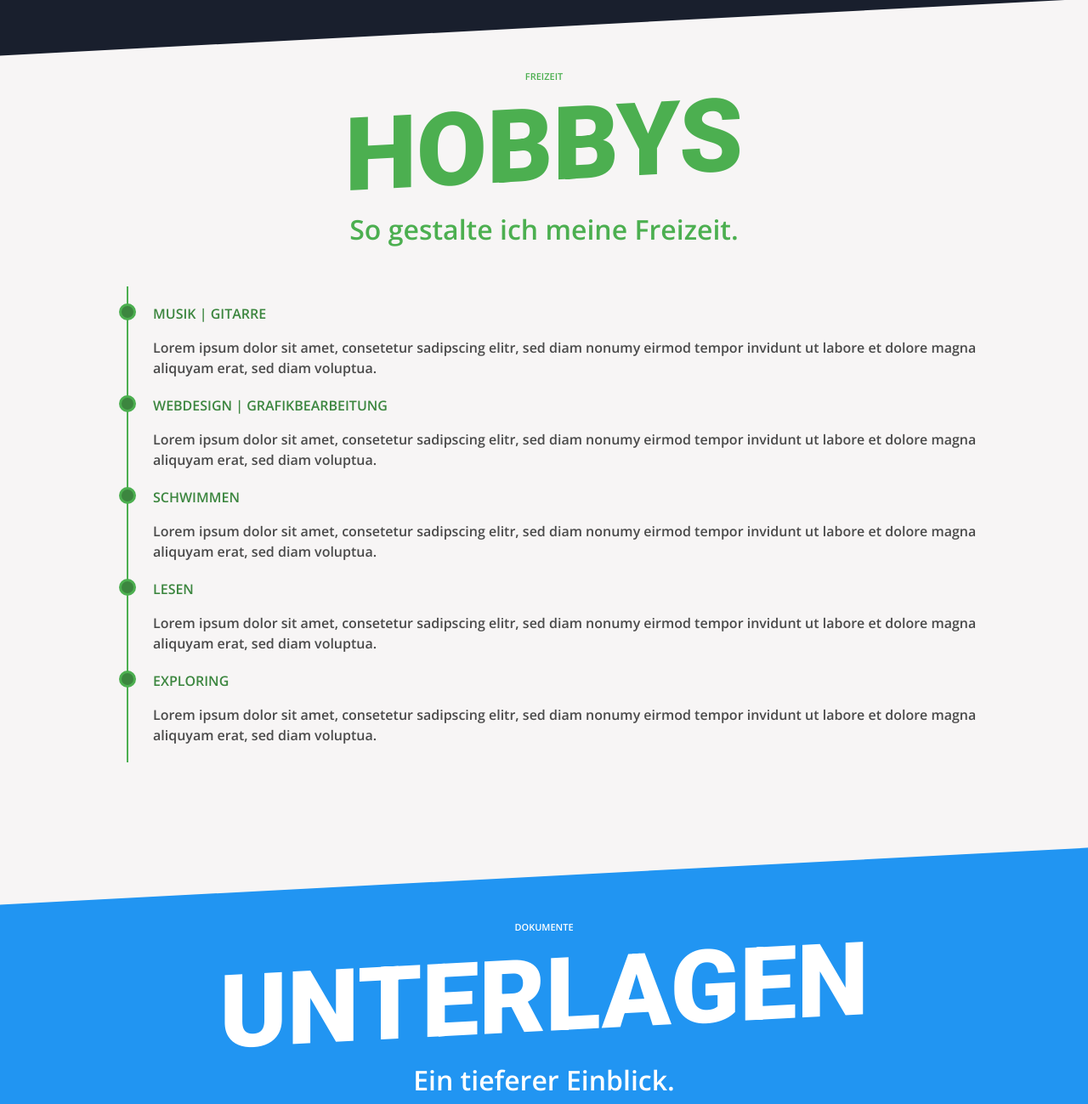
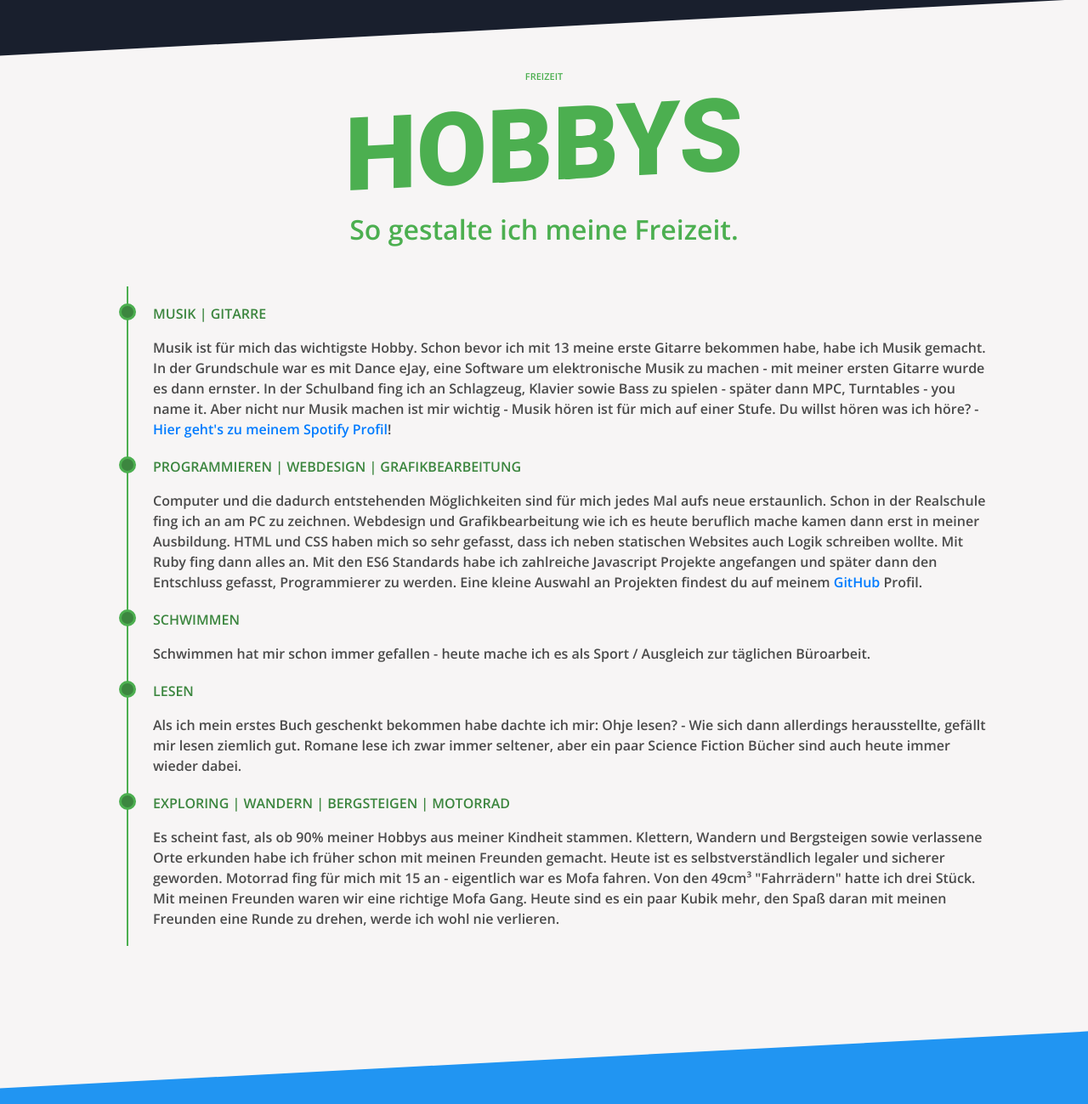
Before and after one commit to goertzniklas/goertzniklas.github.io, a PHP site: page / in a window 1280 px wide. Shown: the part 3938-5237 px from the top of the page at 85% size. Run offline with PHP 8.4, Linux system fonts and the light colour scheme.

Commit message:
Added Hobby Text

```diff
--- a/index.php
+++ b/index.php
@@ -315,31 +315,44 @@
                 <li>
                   <p class="hobbyHeading">MUSIK | GITARRE</p>
                   <p class="hobbyText">
-                      Lorem ipsum dolor sit amet, consetetur sadipscing elitr, sed diam nonumy eirmod tempor invidunt ut labore et dolore magna aliquyam erat, sed diam voluptua.
+                    Musik ist für mich das wichtigste Hobby. Schon bevor ich mit 13 meine erste Gitarre bekommen habe, habe ich Musik gemacht.
+                    In der Grundschule war es mit Dance eJay, eine Software um elektronische Musik zu machen - mit meiner ersten Gitarre wurde es dann ernster.
+                    In der Schulband fing ich an Schlagzeug, Klavier sowie Bass zu spielen - später dann MPC, Turntables - you name it.
+                    Aber nicht nur Musik machen ist mir wichtig - Musik hören ist für mich auf einer Stufe.
+                    Du willst hören was ich höre? - <a href="https://open.spotify.com/user/doodlesdoofles?si=YLbs-U_7S8ueDkKSAeLuuA"> Hier geht's zu meinem Spotify Profil</a>!
                   </p>
                 </li>
                 <li>
-                  <p class="hobbyHeading">WEBDESIGN | GRAFIKBEARBEITUNG</p>
+                  <p class="hobbyHeading">PROGRAMMIEREN | WEBDESIGN | GRAFIKBEARBEITUNG</p>
                   <p class="hobbyText">
-                      Lorem ipsum dolor sit amet, consetetur sadipscing elitr, sed diam nonumy eirmod tempor invidunt ut labore et dolore magna aliquyam erat, sed diam voluptua.
+                    Computer und die dadurch entstehenden Möglichkeiten sind für mich jedes Mal aufs neue erstaunlich.
+                    Schon in der Realschule fing ich an am PC zu zeichnen. Webdesign und Grafikbearbeitung wie ich es heute beruflich mache kamen dann erst in meiner Ausbildung.
+                    HTML und CSS haben mich so sehr gefasst, dass ich neben statischen Websites auch Logik schreiben wollte. Mit Ruby fing dann alles an.
+                    Mit den ES6 Standards habe ich zahlreiche Javascript Projekte angefangen und später dann den Entschluss gefasst, Programmierer zu werden.
+                    Eine kleine Auswahl an Projekten findest du auf meinem <a href="https://github.com/dooflesdoodles"> GitHub</a> Profil.
                   </p>
                 </li>
                 <li>
                   <p class="hobbyHeading">SCHWIMMEN</p>
                   <p class="hobbyText">
-                      Lorem ipsum dolor sit amet, consetetur sadipscing elitr, sed diam nonumy eirmod tempor invidunt ut labore et dolore magna aliquyam erat, sed diam voluptua.
+                    Schwimmen hat mir schon immer gefallen - heute mache ich es als Sport / Ausgleich zur täglichen Büroarbeit.
                   </p>
                 </li>
                 <li>
                   <p class="hobbyHeading">LESEN</p>
                   <p class="hobbyText">
-                      Lorem ipsum dolor sit amet, consetetur sadipscing elitr, sed diam nonumy eirmod tempor invidunt ut labore et dolore magna aliquyam erat, sed diam voluptua.
+                    Als ich mein erstes Buch geschenkt bekommen habe dachte ich mir: Ohje lesen? - Wie sich dann allerdings herausstellte, gefällt mir lesen ziemlich gut.
+                    Romane lese ich zwar immer seltener, aber ein paar Science Fiction Bücher sind auch heute immer wieder dabei.
                   </p>
                 </li>
                 <li>
-                  <p class="hobbyHeading">EXPLORING</p>
+                  <p class="hobbyHeading">EXPLORING | WANDERN | BERGSTEIGEN | MOTORRAD</p>
                   <p class="hobbyText">
-                      Lorem ipsum dolor sit amet, consetetur sadipscing elitr, sed diam nonumy eirmod tempor invidunt ut labore et dolore magna aliquyam erat, sed diam voluptua.
+                    Es scheint fast, als ob 90% meiner Hobbys aus meiner Kindheit stammen.
+                    Klettern, Wandern und Bergsteigen sowie verlassene Orte erkunden habe ich früher schon mit meinen Freunden gemacht.
+                    Heute ist es selbstverständlich legaler und sicherer geworden.
+                    Motorrad fing für mich mit 15 an - eigentlich war es Mofa fahren. Von den 49cm³ "Fahrrädern" hatte ich drei Stück. Mit meinen Freunden waren wir eine richtige Mofa Gang.
+                    Heute sind es ein paar Kubik mehr, den Spaß daran mit meinen Freunden eine Runde zu drehen, werde ich wohl nie verlieren.
                   </p>
                 </li>
               </ul>
```
